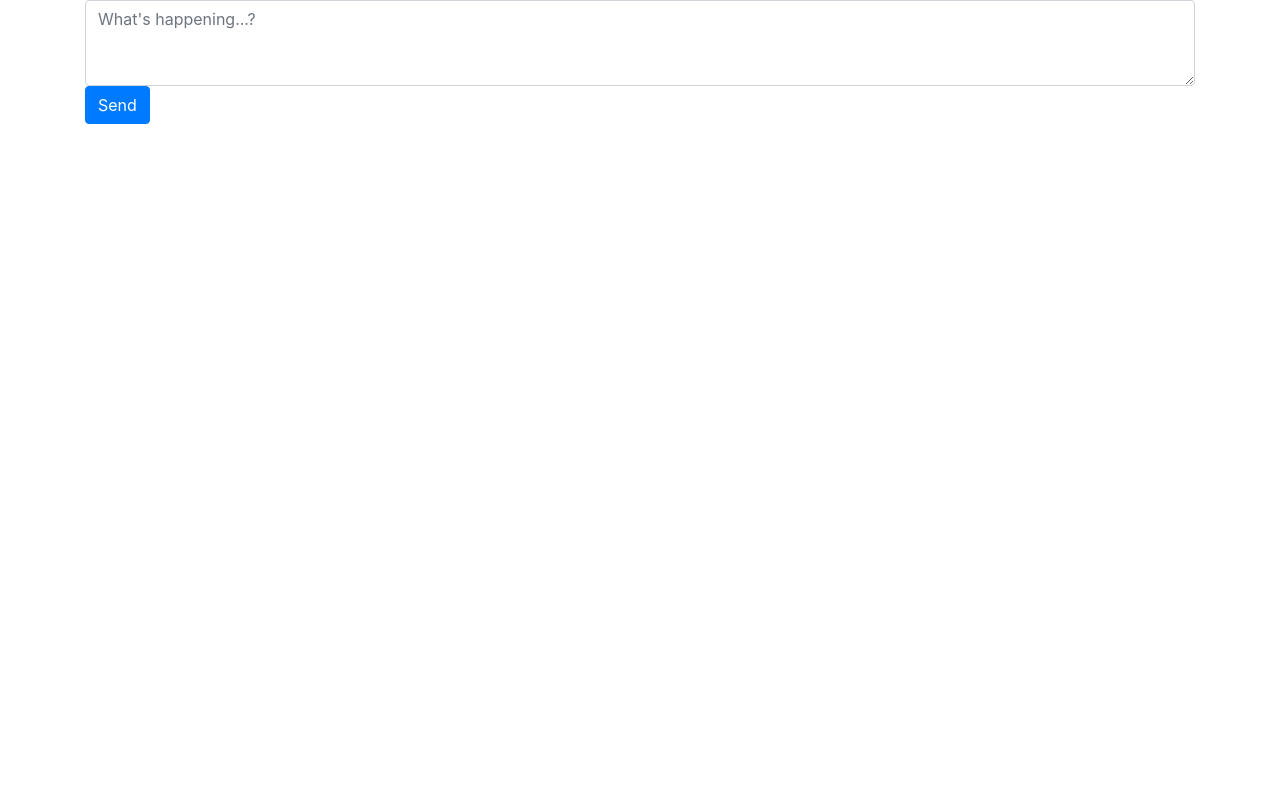
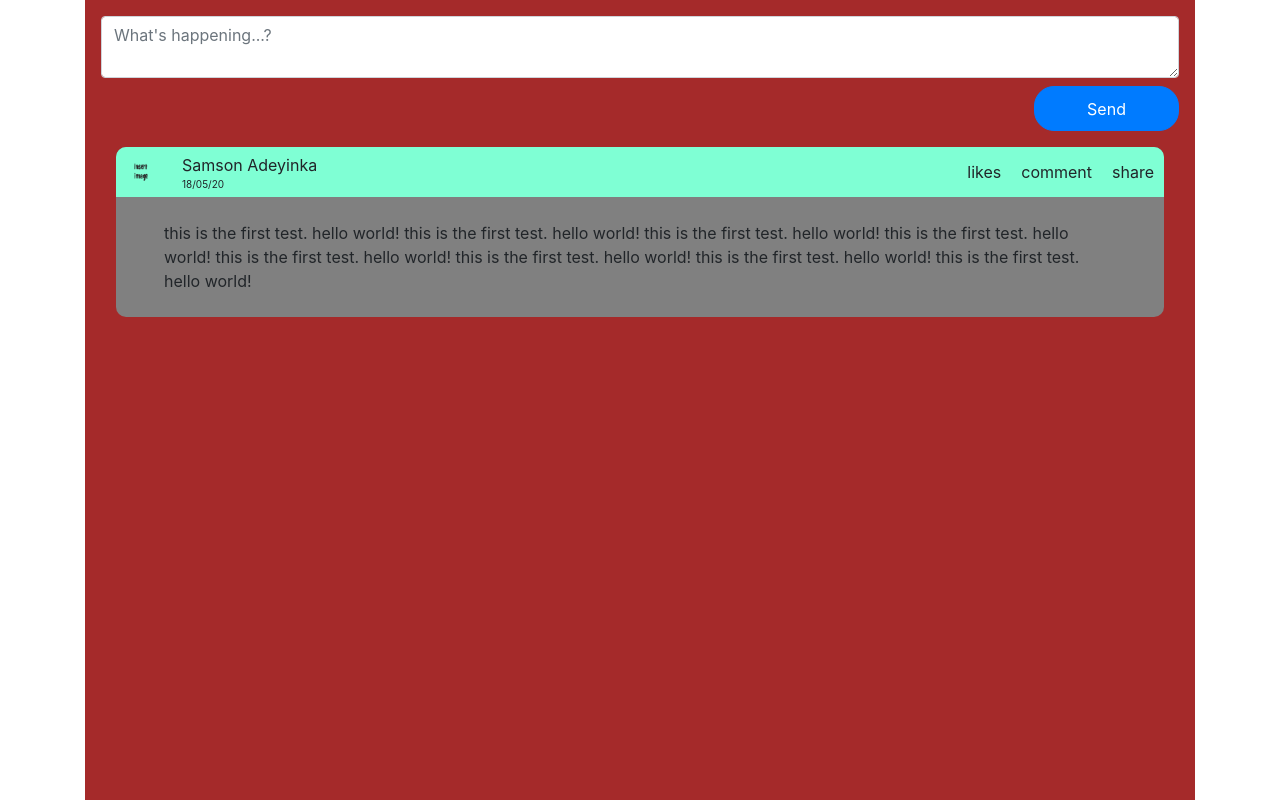
Before and after one commit to SamsonAdeyinka/angular-social-media-app, an Angular app: page /timeline in a window 1280 px wide. Built offline with nearby package versions, Linux system fonts and the light colour scheme.

Commit message:
Almost done the the timeline page

```diff
--- a/src/app/components/home/timeline/timeline.component.css
+++ b/src/app/components/home/timeline/timeline.component.css
@@ -0,0 +1,44 @@
+.timeline-textbox {
+    background-color: brown;
+    height: 100vh;
+}
+
+.tweetbtn button {
+    border-radius: 20px;
+    width: 145px;
+    height: 45px;
+}
+
+.post {
+    width: 100%;
+    background-color: grey;
+    border-radius: 10px;
+}
+
+.user {
+    width: 100%;
+    height: 50px;
+    background-color: aquamarine;
+    border-radius: 10px 10px 0 0;
+}
+
+.user-image {
+    width: 50px;
+    height: 50px;
+}
+
+#profile-pic {
+    width: 100%;
+    height: 100%;
+}
+
+.post-date {
+    font-size: 10px;
+}
+
+.action {
+    margin: 10px;
+}
+.content {
+    margin: ;
+}
--- a/src/app/components/home/timeline/timeline.component.html
+++ b/src/app/components/home/timeline/timeline.component.html
@@ -1,18 +1,45 @@
 <div class="container w-100">
-    <div class="timeline-textbox">
-        <div class="tweetbox">
+    <div class="timeline-textbox p-3">
+        <div class="tweetbox-form">
             <form>
-                <div class="form-group">
-                    <textarea class="form-control" id="twwet" rows="3" placeholder="What's happening...?"></textarea>
-                    <div class="tweetbtn">
+                <div class="form-group flex-column">
+                    <div class="tweetbox">
+                        <textarea class="form-control mb-2" id="twwet" rows="2" placeholder="What's happening...?"></textarea>
+                    </div>
+                    <div class="tweetbtn d-flex justify-content-end">
                         <button class="btn btn-primary" type="submit">Send</button>
                     </div>
                 </div>
             </form>
         </div>
-
-    </div>
-    <div class="timeline">
-
+        <div class="timeline container w-100">
+            <div class="post">
+                <div class="user d-flex align-items-center">
+                    <div class="user-image">
+                        <img id="profile-pic" src="{{ comingsoon }}" alt="">
+                    </div>
+                    <div class="user-info m-3">
+                        <div class="user-name">Samson Adeyinka</div>
+                        <div class="post-date">18/05/20</div>
+                    </div>
+                    <div class="d-flex ml-auto">
+                        <div class="action">likes</div>
+                        <div class="action">comment</div>
+                        <div class="action">share</div>
+                    </div>
+                </div>
+                <div class="content pt-4 pb-2 px-5">
+                    <p>this is the first test. hello world!
+                        this is the first test. hello world!
+                        this is the first test. hello world!
+                        this is the first test. hello world!
+                        this is the first test. hello world!
+                        this is the first test. hello world!
+                        this is the first test. hello world!
+                        this is the first test. hello world!
+                    </p>
+                </div>
+            </div>
+        </div>
     </div>
 </div>
--- a/src/app/components/home/timeline/timeline.component.ts
+++ b/src/app/components/home/timeline/timeline.component.ts
@@ -10,6 +10,8 @@ export class TimelineComponent implements OnInit {
   constructor() { }
 
   ngOnInit(): void {
+
   }
+  comingsoon: string = "assets/images/insert_img.png"
 
 }
```
